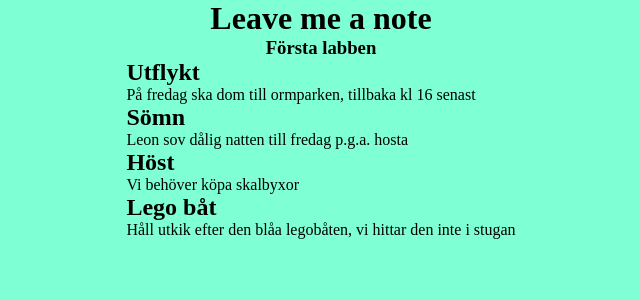
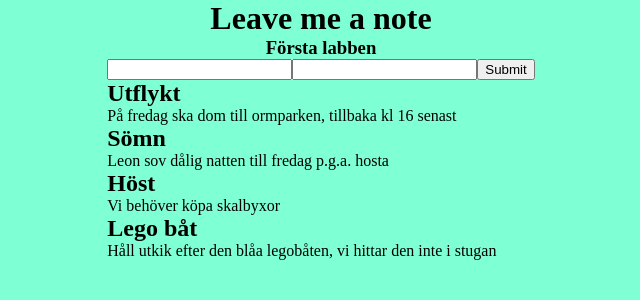
Before and after one commit to Noccis/labb-one, a React (Vite) app: page / in a window 1280 px wide. Shown: the top 300 px of the page, without its empty margins (319-959 px from the left). Built offline with nearby package versions, Linux system fonts and the light colour scheme.

Commit message:
Created basic input form

```diff
--- a/src/components/NoteInput.jsx
+++ b/src/components/NoteInput.jsx
@@ -1,9 +1,33 @@
-import React from 'react'
+import React, { useState } from 'react'
 
 const NoteInput = () => {
+  const [note, setNote] = useState({title: '', description: ''});
+
+  const handleChange = ((e)=>setNote({...note, [e.target.name]: e.target.value}));
+
+  const handleSubmit = (e)=>{
+    e.preventDefault();
+    console.log(note)
+  }
+
   return (
     <div>
+      <form  onSubmit={handleSubmit}>
+        <input
+        type='text'
+        name='title'
+        value={note.title}
+        onChange={handleChange} />
 
+        <input
+        type='text'
+        name='description'
+        value={note.description}
+        onChange={handleChange} />
+
+        <input
+        type='submit'/>
+      </form>
     </div>
   )
 }
```
